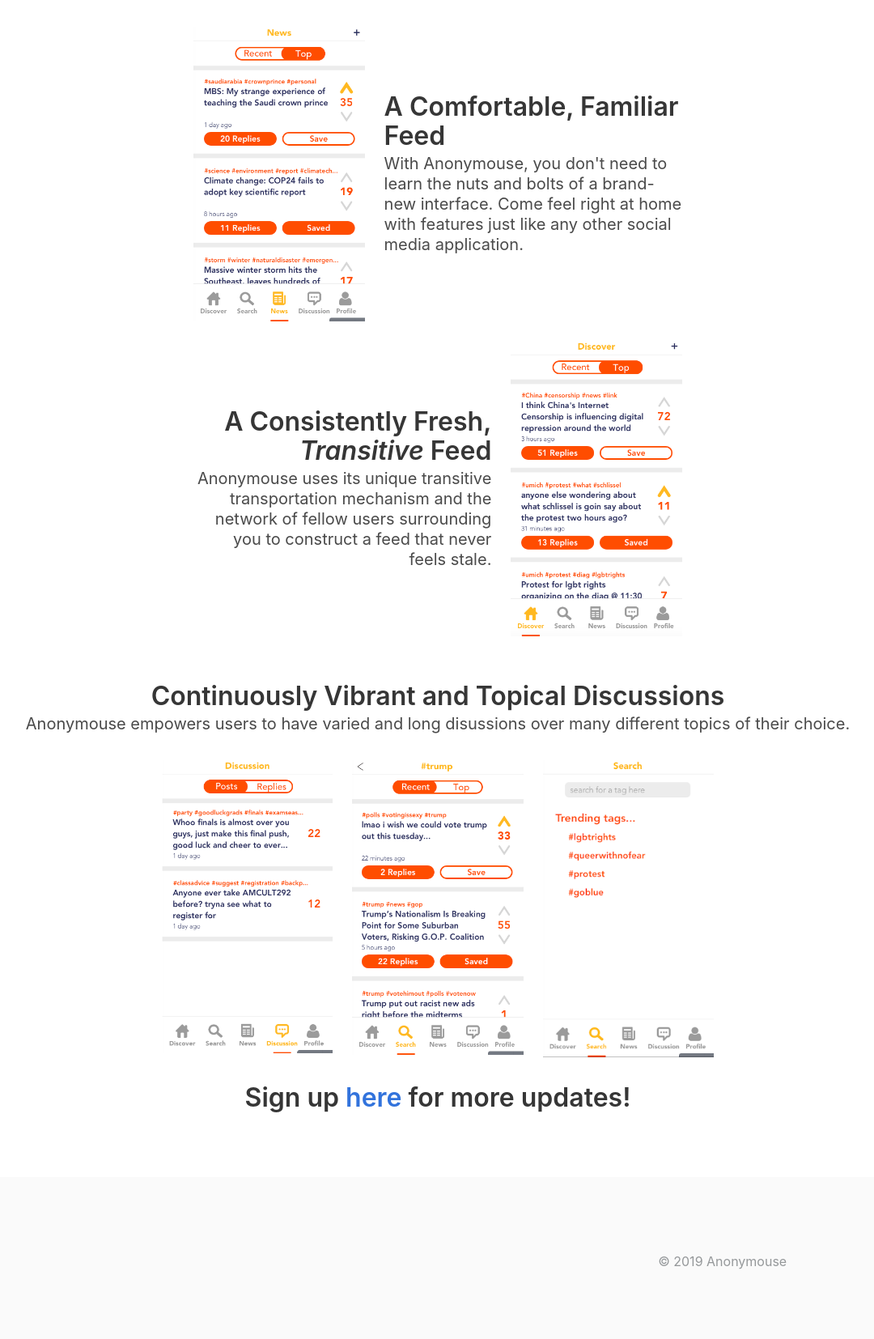
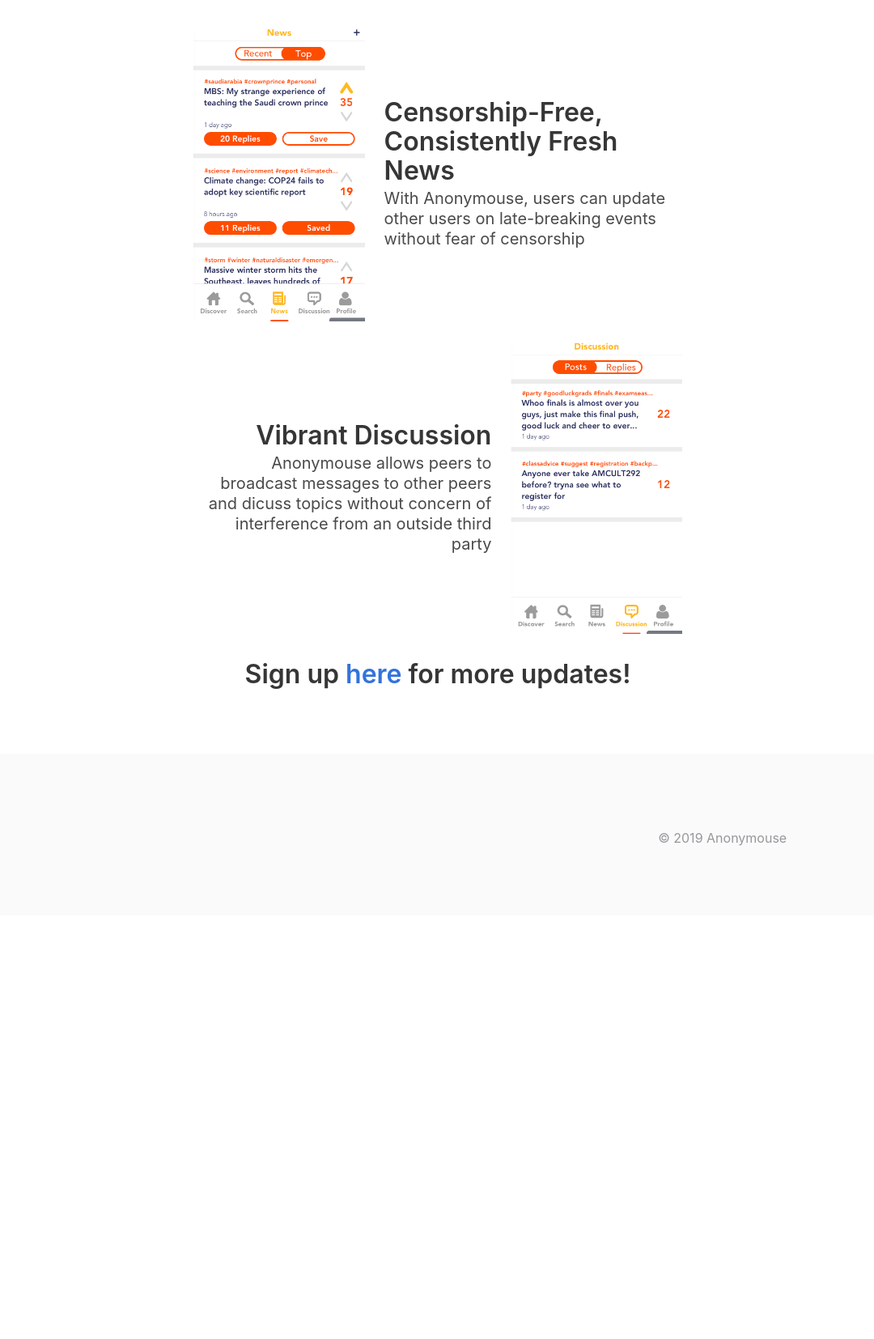
Before and after one commit to duo-yang/anonymouse-site, a Flask app: page /about/ in a window 1280 px wide. Shown: the part 1381-3035 px from the top of the page at 81% size, without its empty margins (99-1179 px from the left). After the commit the page ends 2426 px from the top, so only its background shows below. Run offline with Flask 2, Linux system fonts and the light colour scheme; some libraries are stand-ins or nearby versions.

Commit message:
tried making new descriptions

```diff
--- a/templates/aboutpage.html
+++ b/templates/aboutpage.html
@@ -104,37 +104,22 @@
 				</figure>
 			</div>
 			<div class = "column is-4 has-text-centered-mobile">
-				<h1 class = "title">A Comfortable, Familiar Feed</h1>
-				<p class = "subtitle">With Anonymouse, you don't need to learn the nuts and bolts of a brand-new interface. Come feel right at home with features just like any other social media application.</p>
+				<h1 class = "title">Censorship-Free, Consistently Fresh News</h1>
+				<p class = "subtitle">With Anonymouse, users can update other users on late-breaking events without fear of censorship</p>
 			</div>
 		</div>
-		<!--ROW TWO -->
 		<div class = "columns is-centered is-vcentered">
 			<div class = "column is-4 has-text-right has-text-centered-mobile">
-				<h1 class = "title">A Consistently Fresh, <em>Transitive</em> Feed</h1>
-				<p class = "subtitle">Anonymouse uses its unique transitive transportation mechanism and the network of fellow users surrounding you to construct a feed that never feels stale.</p>
+				<h1 class = "title">Vibrant Discussion</h1>
+				<p class = "subtitle">Anonymouse allows peers to broadcast messages to other peers and dicuss topics without concern of interference from an outside third party</p>
 			</div>
 			<div class = "column is-one-fifth">
 				<figure class = "image">
-					<img src = "{{url_for('static',filename='img/discover.png')}}">
+					<img src = "{{url_for('static',filename='img/discussion.png')}}">
 				</figure>
 			</div>
 		</div>
-		<div class = "has-text-centered padding-two">
-			<h1 class = "title">Continuously Vibrant and Topical Discussions</h1>
-			<p class = "subtitle">Anonymouse empowers users to have varied and long disussions over many different topics of their choice.</p>
-		</div>
-		<div class= "columns is-centered">
-			<div class= "column is-one-fifth">
-				<figure class = "image"><img src = "{{url_for('static',filename='img/discussion.png')}}"></figure>
-			</div>
-			<div class= "column is-one-fifth">
-				<figure class = "image"><img src = "{{url_for('static',filename='img/tweet.png')}}"></figure>
-			</div>
-			<div class= "column is-one-fifth">
-				<figure class = "image"><img src = "{{url_for('static',filename='img/search.png')}}"></figure>
-			</div>
-		</div>
+
 	</div>
 	<div class = "has-text-centered padding-two">
 		<h1 class = "title">Sign up <a href = "http://bit.ly/anonymouse-signup">here</a> for more updates!</h1>
```
